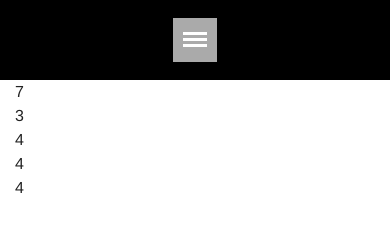
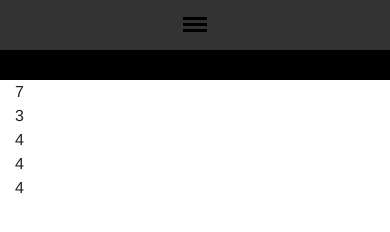
Before and after one commit to go4web/go4web.dk, a website: page index.html in a window 390 px wide. Drawn offline with nearby package versions, Linux system fonts and the light colour scheme.

Commit message:
Changes to navigation toggle

```diff
--- a/assets/scss/app.scss
+++ b/assets/scss/app.scss
@@ -5,15 +5,12 @@
 @import "core/settings";
 @import "core/foundation.scss";
 
-.row {
-	max-width: none;
-}
-
 // Custom mixins
 @import "shared/mixins";
 
 // Page modules
 @import "modules/header";
+//@import "modules/navigation";
 
 // Page shared
 @import "shared/icons";
--- a/assets/scss/modules/_header.scss
+++ b/assets/scss/modules/_header.scss
@@ -61,27 +61,29 @@ nav {
 	padding: 0;
 }
 
+.navigation-trigger {
+	width: 100%;
+	height: 50px;
+	border: none;
+	padding: 0;
+	position: relative;
 
-.nav-trigger {
+	@include transition(background-color, 0.3s, ease);
 
-	position: relative;
-	display: block;
-	width: 44px;
-	height: 44px;
-	overflow: hidden;
-	white-space: nowrap;
-	text-indent: 100%;
-	color: transparent;
-	z-index: 20;
+	&:hover {
+		background-color: #333;
+	}
 
-	background: #aaa;
+	&:focus {
+		outline: none;
+	}
 
-	@include center();
+	> div {
+		margin: 0 auto;
+		width: 24px;
+		position: relative;
+	}
 
-	&:hover, &:active {
-		color: transparent;
-		background: #bbb;
-	}
 
 	span, span::before, span::after {
 		// hamburger icon in CSS
@@ -89,14 +91,14 @@ nav {
 		display: inline-block;
 		height: 3px;
 		width: 24px;
-		background: #fff;
+		background: #000;
 	}
 
 	span {
 		// line in the center
 		position: absolute;
 		top: 50%;
-		right: 10px;
+		right: 0;
 		margin-top: -2px;
 		@include transition(background .3s ease);
 	}
@@ -125,12 +127,13 @@ nav {
 
 	&.nav-is-visible {
 		span {
-			background: rgba(#fff, 0);
+			// hide line in the center
+			background: rgba(#000, 0);
 		}
 
 		span::before, span::after {
 			/* keep visible other 2 lines */
-			background: rgba(#fff, 1);
+			background: rgba(#000, 1);
 		}
 
 		span::before {
@@ -141,4 +144,5 @@ nav {
 			@include transform(translateX(4px) translateY(2px) rotate(-45deg));
 		}
 	}
+
 }
--- a/assets/scss/modules/_navigation.scss
+++ b/assets/scss/modules/_navigation.scss
@@ -384,3 +384,73 @@ header {
 		}
 	}
 }
+
+
+.navigation-trigger {
+	width: 100%;
+	height: 50px;
+	border: none;
+	padding: 0;
+
+
+	span, span::before, span::after {
+		// hamburger icon in CSS
+		position: absolute;
+		display: inline-block;
+		height: 3px;
+		width: 24px;
+		background: #000;
+	}
+
+	span {
+		// line in the center
+		position: absolute;
+		top: 50%;
+		right: 10px;
+		margin-top: -2px;
+		@include transition(background .3s ease);
+	}
+
+	span::before, span::after {
+		// other 2 lines
+		content: '';
+		right: 0;
+		/* Force Hardware Acceleration in WebKit */
+		@include transform(translateZ(0));
+		-webkit-backface-visibility: hidden;
+		backface-visibility: hidden;
+		@include transform-origin(0% 50%);
+		@include transition(transform .3s ease);
+	}
+
+	span::before {
+		// menu icon top line
+		top: -6px;
+	}
+
+	span::after {
+		// menu icon bottom line
+		top: 6px;
+	}
+
+	&.nav-is-visible {
+		span {
+			// hide line in the center
+			background: rgba(#000, 0);
+		}
+
+		span::before, span::after {
+			/* keep visible other 2 lines */
+			background: rgba(#000, 1);
+		}
+
+		span::before {
+			@include transform(translateX(4px) translateY(-3px) rotate(45deg));
+		}
+
+		span::after {
+			@include transform(translateX(4px) translateY(2px) rotate(-45deg));
+		}
+	}
+
+}
--- a/index.html
+++ b/index.html
@@ -18,7 +18,11 @@
 
     <header>
         <div class="nav-bar">
-            <a href="#" title="Menu" class="nav-trigger" id="js-nav-trigger">Menu<span></span></a>
+            <button type="button" class="navigation-trigger" id="js-nav-trigger" aria-label="toggle menu">
+                <div aria-hidden="true">
+                    <span aria-hidden="true"></span>
+                </div>
+            </button>
         </div>
         <div class="nav-menu" id="js-nav-menu">
             <nav>
```
Also changed, not shown: public/css/app.css.
